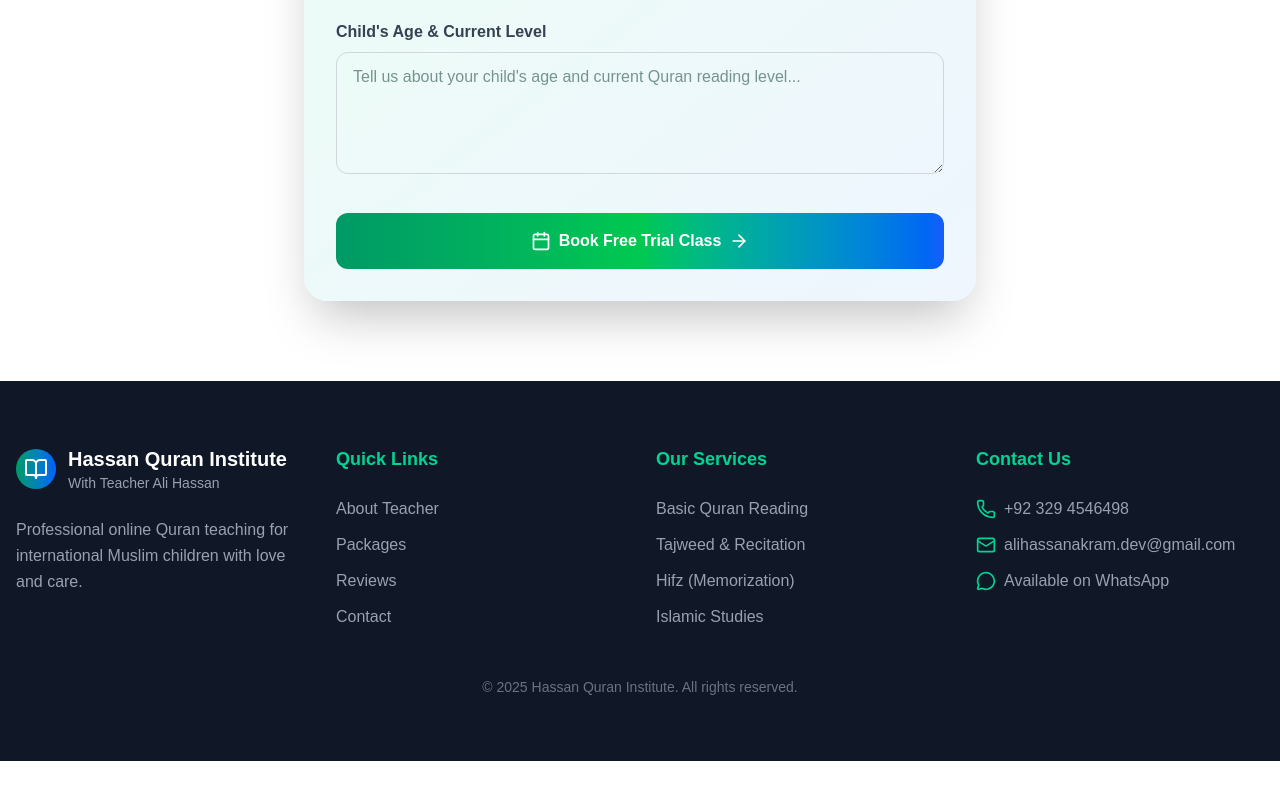
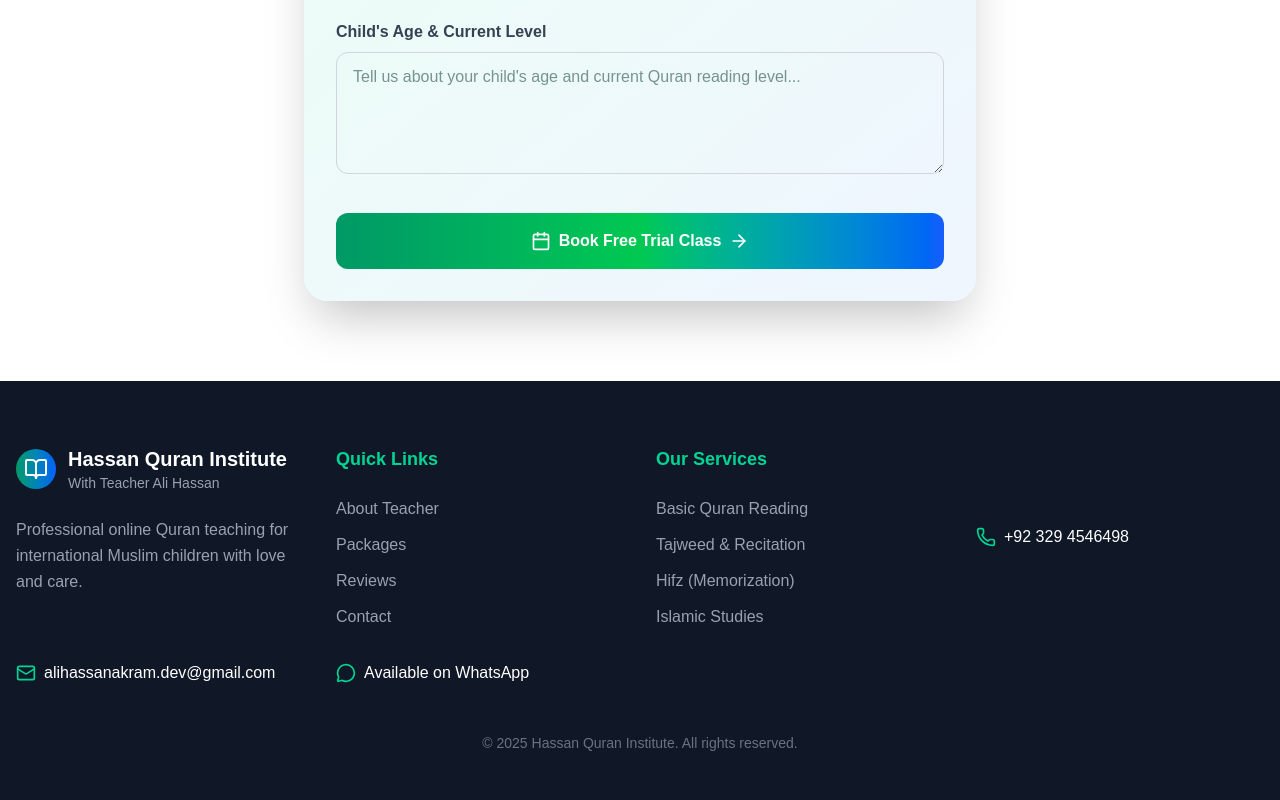
Before and after one commit to awaisashrafdev/Quran-, a Next.js app: page / in a window 1280 px wide. Shown: the part 3941-4741 px from the top of the page. Before the commit the page ends 4702 px from the top, so only its background shows below. Built offline with nearby package versions, Linux system fonts and the light colour scheme.

Commit message:
Updated website text and design

```diff
--- a/src/app/page.js
+++ b/src/app/page.js
@@ -621,7 +621,7 @@ const HassanQuranInstitute = () => {
                     name="childName"
                     value={formData.childName}
                     onChange={handleInputChange}
-                    className="w-full px-4 py-3 border border-gray-300 rounded-xl focus:outline-none focus:ring-2 focus:ring-emerald-500 focus:border-transparent transition-all hover:border-emerald-300"
+                    className="w-full px-4 py-3 border border-gray-300 rounded-xl focus:outline-none focus:ring-2 focus:ring-emerald-500 focus:border-transparent transition-all hover:border-emerald-300 text-emerald-950"
                     placeholder="Enter child's name"
                   />
                 </div>
@@ -674,6 +674,7 @@ const HassanQuranInstitute = () => {
               </div>
 
               <button
+                onClick={handleSubmit}
                 href="https://wa.me/923294546498"
                 className="w-full bg-gradient-to-r from-emerald-600 via-green-500 to-blue-600 text-white py-4 rounded-xl font-semibold hover:shadow-2xl transform hover:scale-105 transition-all duration-300 hover:-translate-y-1 group"
               >
@@ -752,28 +753,36 @@ const HassanQuranInstitute = () => {
               </div>
             </div>
 
-            <div>
-              <h4 className="text-lg font-semibold mb-6 text-emerald-400">
-                Contact Us
-              </h4>
-              <div className="space-y-3 text-gray-400">
             <div className="flex items-center space-x-2">
               <Phone className="w-5 h-5 text-emerald-400" />
-                  <span>+92 329 4546498</span>
+              <a
+                href="tel:+923294546498"
+                className="text-white hover:underline"
+              >
+                +92 329 4546498
+              </a>
             </div>
+
             <div className="flex items-center space-x-2">
               <Mail className="w-5 h-5 text-emerald-400" />
-                  <span href="mailto:alihassanakram.dev@gmail.com">
+              <a
+                href="mailto:alihassanakram.dev@gmail.com"
+                className="text-white hover:underline"
+              >
                 alihassanakram.dev@gmail.com
-                  </span>
+              </a>
             </div>
+
             <div className="flex items-center space-x-2">
               <MessageCircle className="w-5 h-5 text-emerald-400" />
-                  <span href="https://wa.me/923294546498">
+              <a
+                href="https://wa.me/923294546498"
+                target="_blank"
+                rel="noopener noreferrer"
+                className="text-white hover:underline"
+              >
                 Available on WhatsApp
-                  </span>
-                </div>
-              </div>
+              </a>
             </div>
           </div>
 
```
Lines whose indentation alone changed are shown as unchanged.
